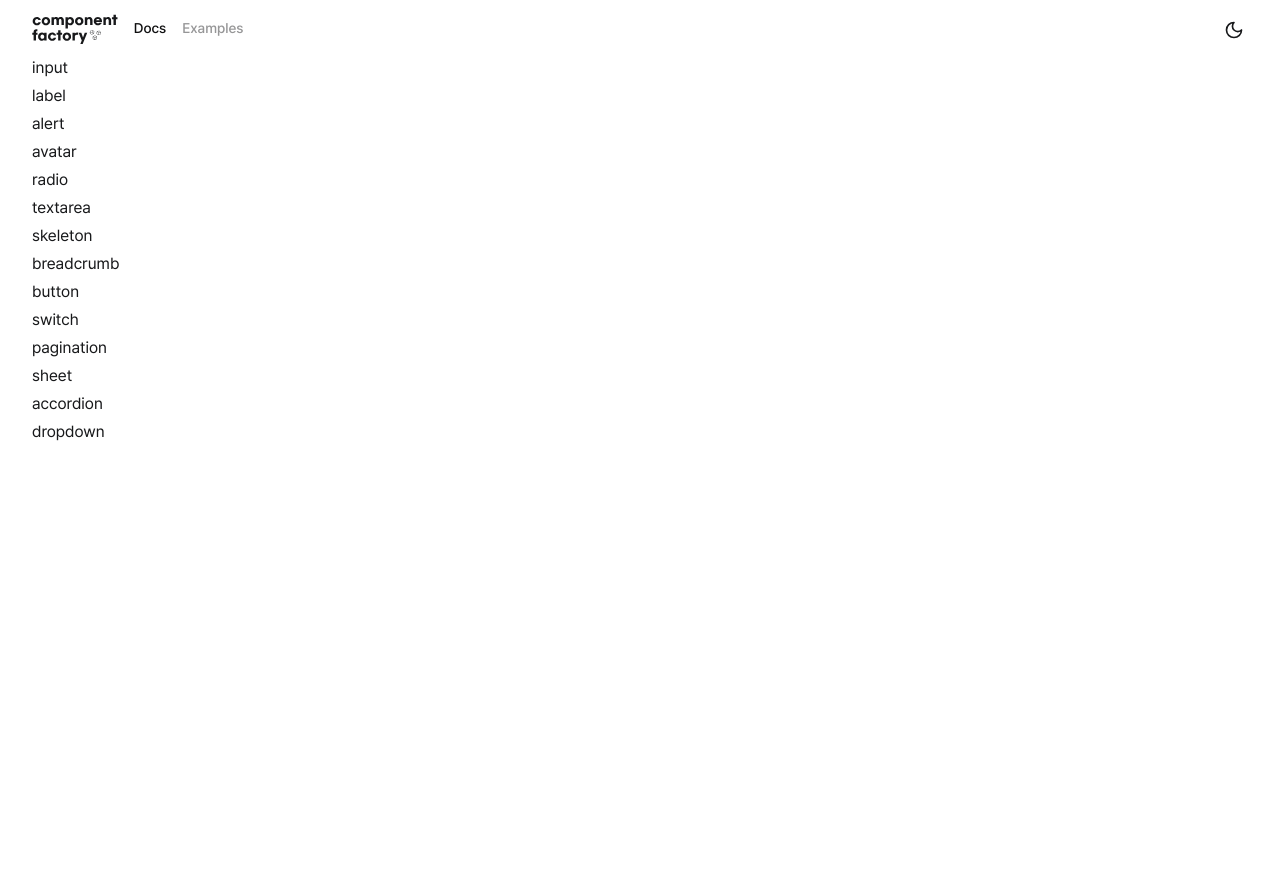
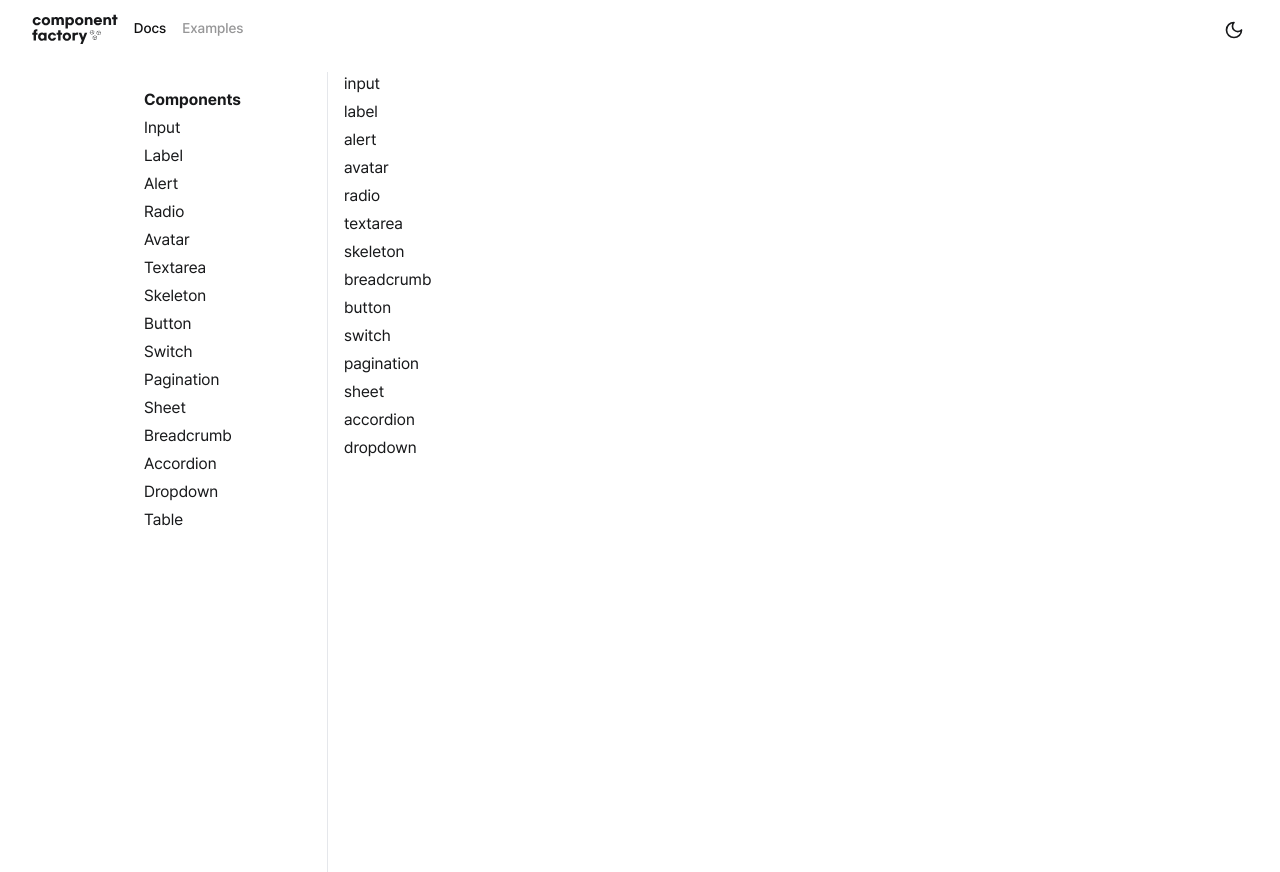
Before and after one commit to component-f/-, a Next.js app: page /docs in a window 1280 px wide. Before the commit the page ends 800 px from the top, so only its background shows below. Built offline with nearby package versions, Linux system fonts and the light colour scheme.

Commit message:
feat : sidebar 생성

```diff
--- a/package.json
+++ b/package.json
@@ -13,7 +13,7 @@
     "postinstall": "husky"
   },
   "dependencies": {
-    "@babel/standalone": "^7.25.4",
+    "@babel/standalone": "^7.25.5",
     "@svgr/webpack": "^8.1.0",
     "@typescript-eslint/eslint-plugin": "^7.18.0",
     "@typescript-eslint/parser": "^7.18.0",
--- /dev/null
+++ b/src/app/docs/layout.tsx
@@ -0,0 +1,19 @@
+import React from 'react'
+import Sidebar from '@/components/common/sidebar'
+import '@/styles/globals.css'
+
+export const metadata = {
+  title: 'Docs - Component-Factory',
+  description: '컴포넌트 UI 라이브러리 문서 페이지입니다.',
+}
+
+export default function DocsLayout({ children }: { children: React.ReactNode }) {
+  return (
+    <div className="flex container grow mt-4">
+      <div className="ml-0 sm:ml-0 md:ml-4 lg:ml-12 xl:ml-16">
+        <Sidebar />
+      </div>
+      <main className="grow ml-4 mr-0 sm:mr-0 md:mr-4 lg:mr-12 xl:mr-16">{children}</main>
+    </div>
+  )
+}
--- /dev/null
+++ b/src/components/common/sidebar/index.tsx
@@ -0,0 +1,20 @@
+'use client'
+
+import React from 'react'
+import Link from 'next/link'
+import { PATH } from '@/constants/path'
+
+export default function Sidebar() {
+  const componentPaths = Object.entries(PATH).filter(([, path]) => path.startsWith('/docs/components'))
+
+  return (
+    <div className="flex flex-col space-y-1 w-[200px] p-4 border-r h-full min-h-screen">
+      <h1 className="font-bold">Components</h1>
+      {componentPaths.map(([key, path]) => (
+        <Link key={key} href={path} className="hover:text-border capitalize block">
+          {key}
+        </Link>
+      ))}
+    </div>
+  )
+}
--- a/src/constants/path.ts
+++ b/src/constants/path.ts
@@ -30,6 +30,7 @@ export const PATH = Object.freeze({
   breadcrumb: '/docs/components/breadcrumb' as const,
   accordion: '/docs/components/accordion' as const,
   dropdown: '/docs/components/dropdown' as const,
+  table: '/docs/components/table' as const,
   /**
    * 사용 예시 페이지
    */
```
Also changed, not shown: 1 other file (tests, documents, lock files or other folders).
